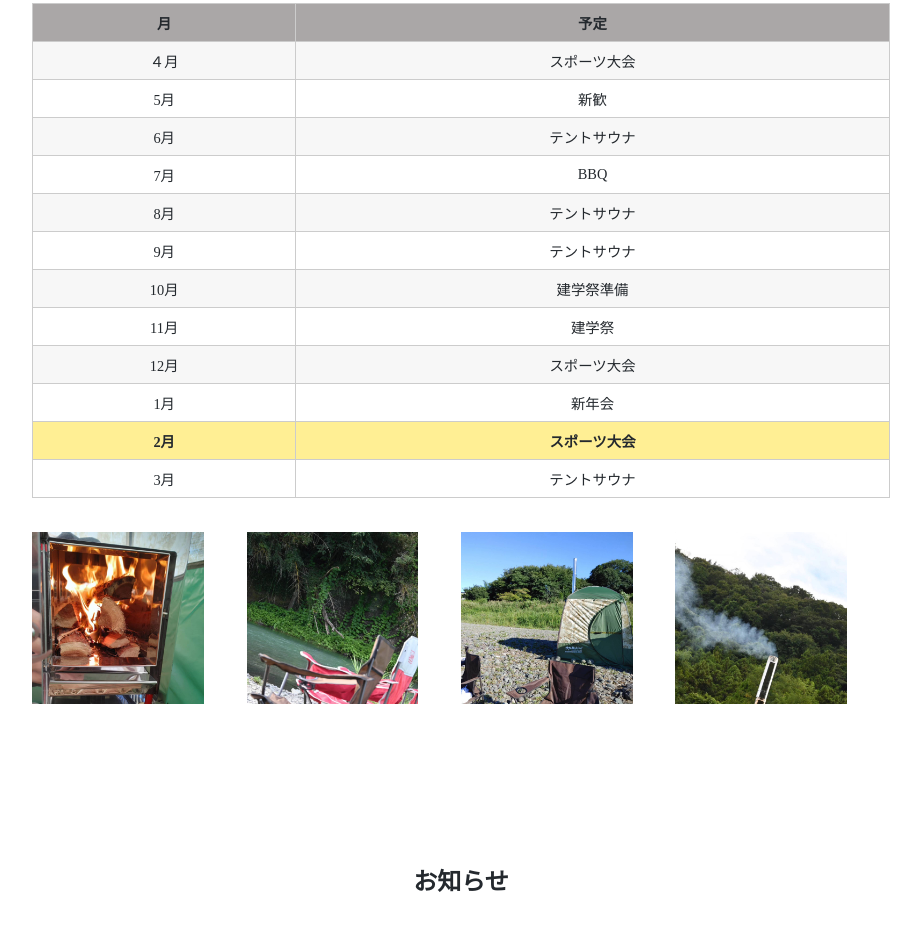
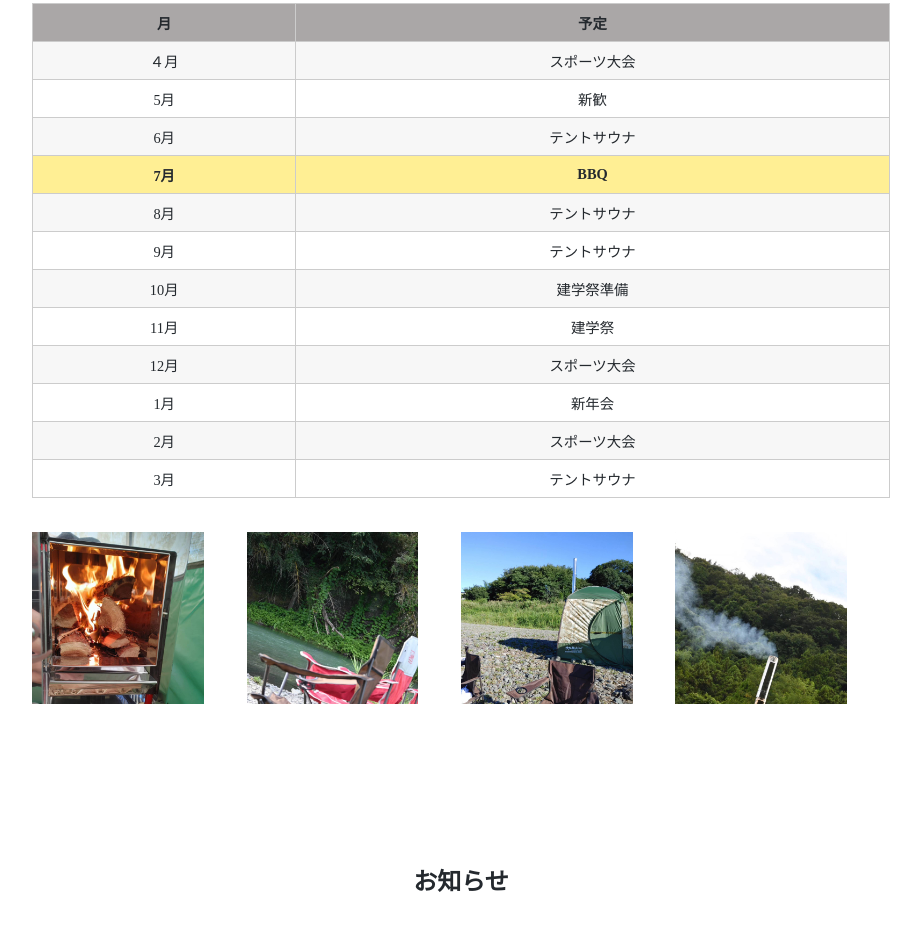
Before and after one commit to roxas16/chilltime.website, a plain HTML site: page chillsaite/index.html in a window 1280 px wide. Shown: the part 1589-2519 px from the top of the page, without its empty margins (179-1100 px from the left). Drawn offline with Linux system fonts and the light colour scheme; some packages are replaced by stand-ins of ours; files that its build step writes are made by us from their sources; files whose address does not match are found by name.

Commit message:
Update index.html

```diff
--- a/chillsaite/index.html
+++ b/chillsaite/index.html
@@ -88,8 +88,8 @@
       <td>テントサウナ</td>
     </tr>
     <tr>
-     <td>7月</td>
-      <td>BBQ</td>
+     <td class="highlight">7月</td>
+      <td class="highlight">BBQ</td>
     </tr>
     <tr>
     <td>8月</td>
@@ -116,8 +116,8 @@
       <td>新年会</td>
     </tr>
     <tr>
-      <td class="highlight">2月</td>
-      <td class="highlight">スポーツ大会</td>
+      <td>2月</td>
+      <td>スポーツ大会</td>
     </tr>
     <tr>
       <td>3月</td>
```
